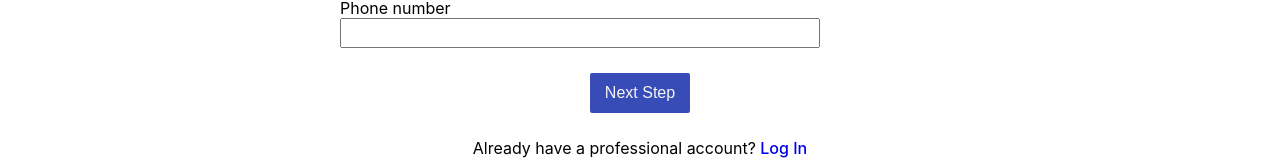
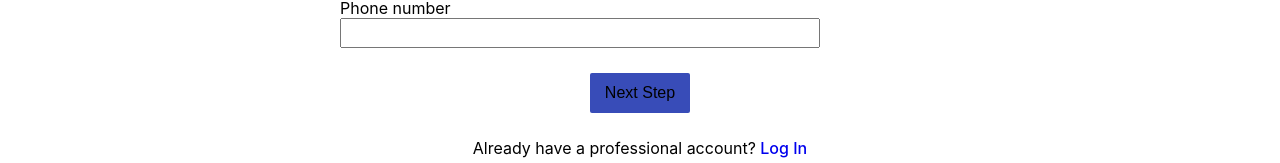
Before and after one commit to XanaNite/reagent.com-client, a React (Create React App) app: page /register in a window 1280 px wide. Shown: the part 590-753 px from the top of the page. Built offline with nearby package versions, Linux system fonts and the light colour scheme.

Commit message:
fized post for reg

```diff
--- a/src/components/RegistrationForm/RegistrationForm.js
+++ b/src/components/RegistrationForm/RegistrationForm.js
@@ -14,7 +14,7 @@ export default class RegistrationForm extends React.Component {
         ev.preventDefault()
         const {first_name, last_name, user_name, password, agent_email, agent_phone} = ev.target
         this.setState({ error: null })
-        console.log(first_name)
+        console.log(first_name.value)
 
         AuthApiService.postAgent({
             first_name: first_name.value,
@@ -33,7 +33,7 @@ export default class RegistrationForm extends React.Component {
             agent_phone.value = ''
             this.props.onRegistrationSuccess()
         })
-        .catch(res => {this.setState({error: res.error})})
+        .catch(res => console.log(res.error))
     }
 
     render() {
@@ -41,7 +41,7 @@ export default class RegistrationForm extends React.Component {
 
         return(
             <form className="register-form" onSubmit={this.handleSubmit}>
-                <div role='alert'>{error && <p className='red'>{error}</p>}</div>
+                <div role='alert'></div>
                 <div className="register-input">
                     <label htmlFor="agent_email">Email address</label>
                     <div>
@@ -79,7 +79,7 @@ export default class RegistrationForm extends React.Component {
                     </div>
                 </div>
                 <div className="register-button">
-                    <button><a href="dashboard/agentDashboard.html">Next Step</a></button>
+                    <button type='submit'>Next Step</button>
                 </div>
             </form>
         )
--- a/src/routes/RegistrationPage/RegistrationPage.js
+++ b/src/routes/RegistrationPage/RegistrationPage.js
@@ -14,7 +14,7 @@ export default class RegistrationPage extends React.Component{
 
     handleRegistrationSuccess = agent => {
         const { location, history } = this.props
-        const destination = (location.state || {}).from || '/home'
+        const destination = (location.state || {}).from || '/dashboard'
         history.push(destination)
     }
 
--- a/src/services/auth-api-service.js
+++ b/src/services/auth-api-service.js
@@ -14,9 +14,12 @@ const AuthApiService = {
   postAgent(agent){
     return fetch(`${config.API_ENDPOINT}/agents`, {
         method: 'POST',
-        body: JSON.stringify({
+        headers: {
+          'content-type': 'application/json',
+        },
+        body: JSON.stringify(
             agent
-        }),
+        ),
     })
     .then(res =>
         (!res.ok)
```
